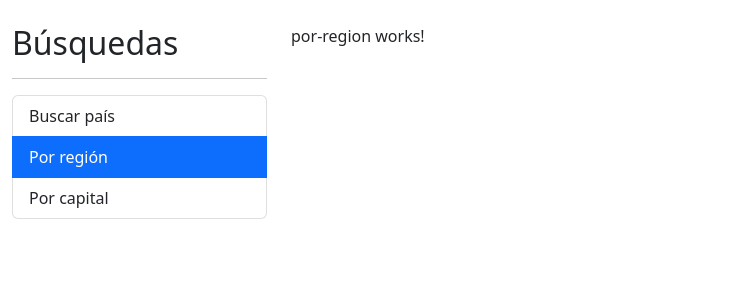
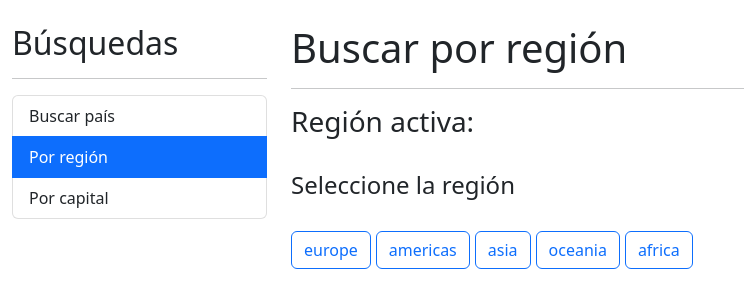
Before and after one commit to MNGARCIA085/PAISES-ANGULAR-UDEMY, an Angular app in the folder PaisesApp/: page /region in a window 1280 px wide. Shown: the top 308 px of the page, without its empty margins (0-744 px from the left). Built offline with nearby package versions, Linux system fonts and the light colour scheme.

Commit message:
css condiconal y busq. por reg.

```diff
--- a/PaisesApp/src/app/pais/pages/por-region/por-region.component.html
+++ b/PaisesApp/src/app/pais/pages/por-region/por-region.component.html
@@ -1 +1,38 @@
-<p>por-region works!</p>
+
+<h1> Buscar por región</h1>
+<hr>
+
+<h3> Región activa: {{regionActiva | titlecase }}</h3>
+
+<br>
+
+<!-- quiero que la clase activa se muetsre diferente, hay varias formas de hacerlo-->
+
+
+<!-- [class.btn-primary]="region === regionActiva"-->
+
+
+
+<h4> Seleccione la región</h4>
+<br>
+
+<div class="row">
+    <div class="col">
+        <button *ngFor="let region of regiones"
+                [class]="getClaseCSS(region)"
+                (click)="activarRegion(region)">
+                {{region}}
+        </button>
+    </div>
+</div>
+
+
+<br>
+
+
+<!--mostrar los resultados-->
+<div *ngIf="paises.length > 0" class="row">
+    <div class="col">
+        <app-pais-tabla [paises]="paises"></app-pais-tabla>
+    </div>
+ </div>
--- a/PaisesApp/src/app/pais/pages/por-region/por-region.component.ts
+++ b/PaisesApp/src/app/pais/pages/por-region/por-region.component.ts
@@ -1,16 +1,39 @@
 import { Component, OnInit } from '@angular/core';
+import { Country } from '../../interfaces/pais-interface';
+import { PaisService } from '../../services/pais.service';
 
 @Component({
   selector: 'app-por-region',
   templateUrl: './por-region.component.html',
   styles: [
+    ` button {
+        margin-right:5px;
+    }
+    `
   ]
 })
-export class PorRegionComponent implements OnInit {
+export class PorRegionComponent {
 
-  constructor() { }
+  regiones: string[] = ['europe','americas','asia','oceania','africa'];
+  regionActiva: string = '';
+  paises: Country[] = [];
 
-  ngOnInit(): void {
+  constructor(private paisService:PaisService) { }
+
+  getClaseCSS(region:string):string{
+    return (region === this.regionActiva) ? 'btn btn-primary' : 'btn btn-outline-primary';
+  }
+
+  activarRegion(region:string){
+    this.regionActiva = region;
+
+    // obtengo los pa[ises por regi[on
+    this.paisService.getPaisPorRegion(region).subscribe( (paises) => {
+      this.paises = paises;
+    });
+
+
+
   }
 
 }
--- a/PaisesApp/src/app/pais/services/pais.service.ts
+++ b/PaisesApp/src/app/pais/services/pais.service.ts
@@ -34,6 +34,12 @@ export class PaisService {
     return this.http.get<Country>(url);
   }
 
+  // paises por region
+  getPaisPorRegion( region: string): Observable<Country[]> {
+    const url = `${ this.apiUrl }/region/${region}`;
+    return this.http.get<Country[]>(url);
+  }
+
 
 
 }
```
